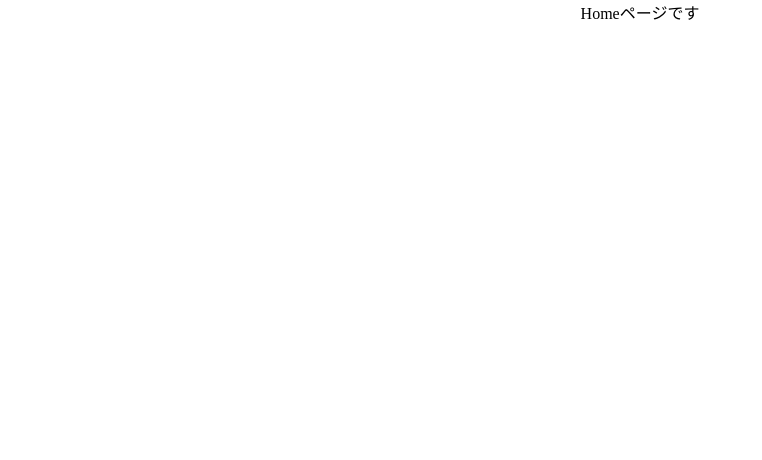
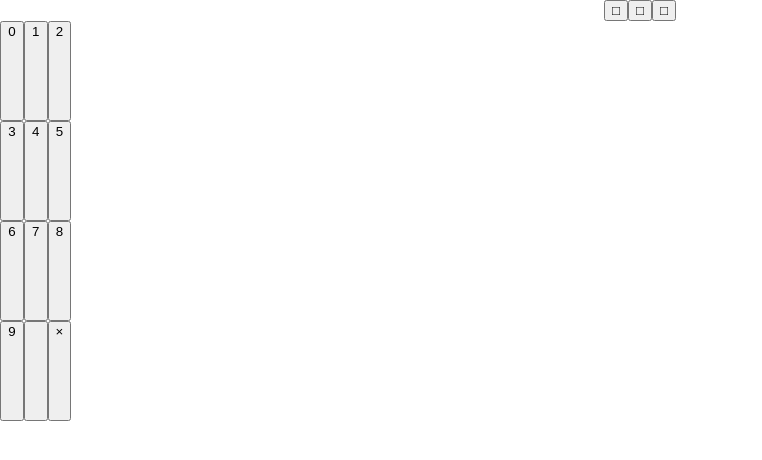
Before and after one commit to pen0914/numbers-game, a React (Create React App) app: page /main in a window 1280 px wide. Shown: the top 460 px of the page, without its empty margins (0-762 px from the left). Built offline with nearby package versions, Linux system fonts and the light colour scheme.

Commit message:
main 数字の配置CSS

```diff
--- a/src/components/pages/Main.jsx
+++ b/src/components/pages/Main.jsx
@@ -5,7 +5,29 @@ import { useBgColor } from "../../hooks/useBgColor";
 export const Main = () => {
   const { bgColor } = useBgColor();
   return (
-    <SDiv bgColor={bgColor}>Homeページです</SDiv>
+    <SDiv bgColor={bgColor}>
+      <div>
+        <button>□</button>
+        <button>□</button>
+        <button>□</button>
+      </div>
+      <SUnder>
+        <SNumberFlame>
+          <SNumber>0</SNumber>
+          <SNumber>1</SNumber>
+          <SNumber>2</SNumber>
+          <SNumber>3</SNumber>
+          <SNumber>4</SNumber>
+          <SNumber>5</SNumber>
+          <SNumber>6</SNumber>
+          <SNumber>7</SNumber>
+          <SNumber>8</SNumber>
+          <SNumber>9</SNumber>
+          <SNumber></SNumber>
+          <SNumber>×</SNumber>
+        </SNumberFlame>
+      </SUnder>
+    </SDiv>
   );
 };
 
@@ -16,3 +38,21 @@ const SDiv = styled.div`
   height: 100vh;
   background-color: #${(props) => props.bgColor};
 `;
+
+const SUnder = styled.div`
+  display: flex;
+  width: 50%;
+  height: 50%;
+`;
+
+const SNumberFlame = styled.div`
+  display: grid;
+  grid-template-columns: repeat(
+    3,
+    minmax(0, 1fr)
+  );
+`;
+
+const SNumber = styled.button`
+  display: grid;
+`;
```
